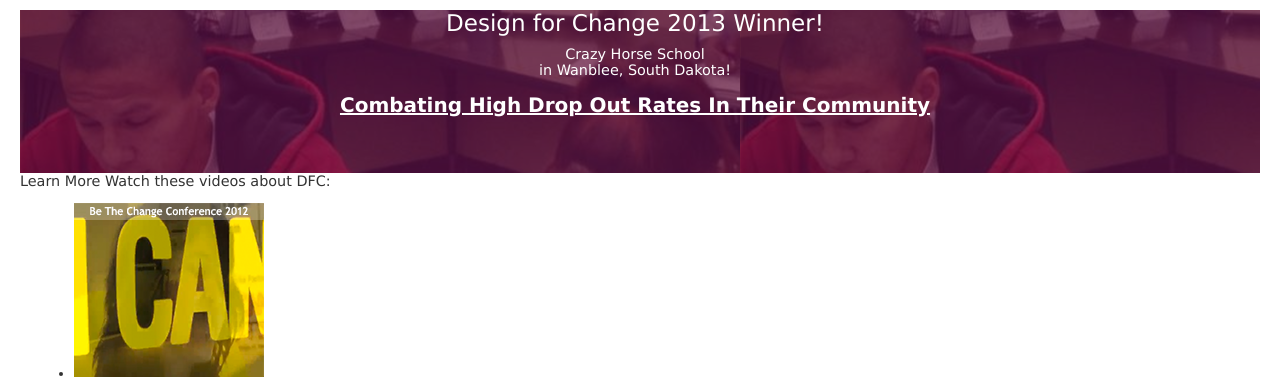
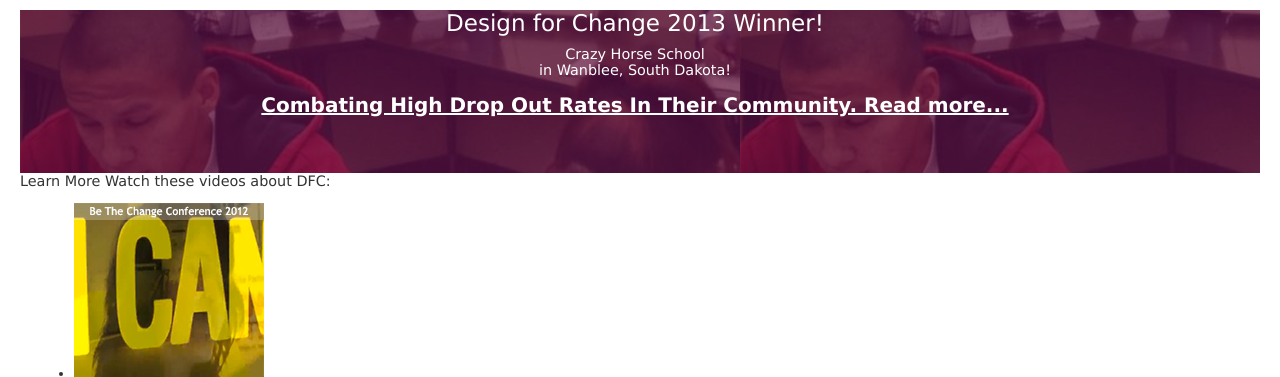
Before and after one commit to harrisonj/Design-for-Change-USA, a CakePHP app: the page made by app/View/Pages/home.ctp in a window 1280 px wide. Shown: the part 47-424 px from the top of the page. Run offline with PHP 8.4 and a stand-in for CakePHP, Linux system fonts and the light colour scheme; the template is opened without the code that fills it, so the values that code supplies are empty; some libraries are stand-ins or nearby versions.

Commit message:
dfc usa 2013 winner

```diff
--- a/app/View/Pages/home.ctp
+++ b/app/View/Pages/home.ctp
@@ -3,7 +3,7 @@
         <div style="display: inline-block; background-color: #eecc63; width: 100%; padding-bottom: 2.5em; background-image: url('/images/slider/crazyhorse_background.png')">
             <p class="ourVideos" style="text-align: center; margin-bottom: 0px; margin-left: -10px; color: #fff"><span style="font-size: 1.6em;">Design for Change 2013 Winner!</span></p>
             <p class="ourVideos" style="text-align: center; margin-top: 10px; margin-left: -10px; color: #fff">Crazy Horse School</br>in Wanblee, South Dakota!</p>
-            <a href="http://stories.dfcworld.com/storydoc.aspx?id=USA-ENG-36894315-2013" target="_new"><p class="ourVideos" style="font-size: 15pt; margin-top: 12px; text-align: center; margin-left: -10px; color: #fff; text-decoration: underline">Combating High Drop Out Rates In Their Community</p></a>
+            <a href="http://stories.dfcworld.com/storydoc.aspx?id=USA-ENG-36894315-2013" target="_new"><p class="ourVideos" style="font-size: 15pt; margin-top: 12px; text-align: center; margin-left: -10px; color: #fff; text-decoration: underline">Combating High Drop Out Rates In Their Community. Read more...</p></a>
         </div>
 	</div>
     <div class="shadowHome"></div>
```
